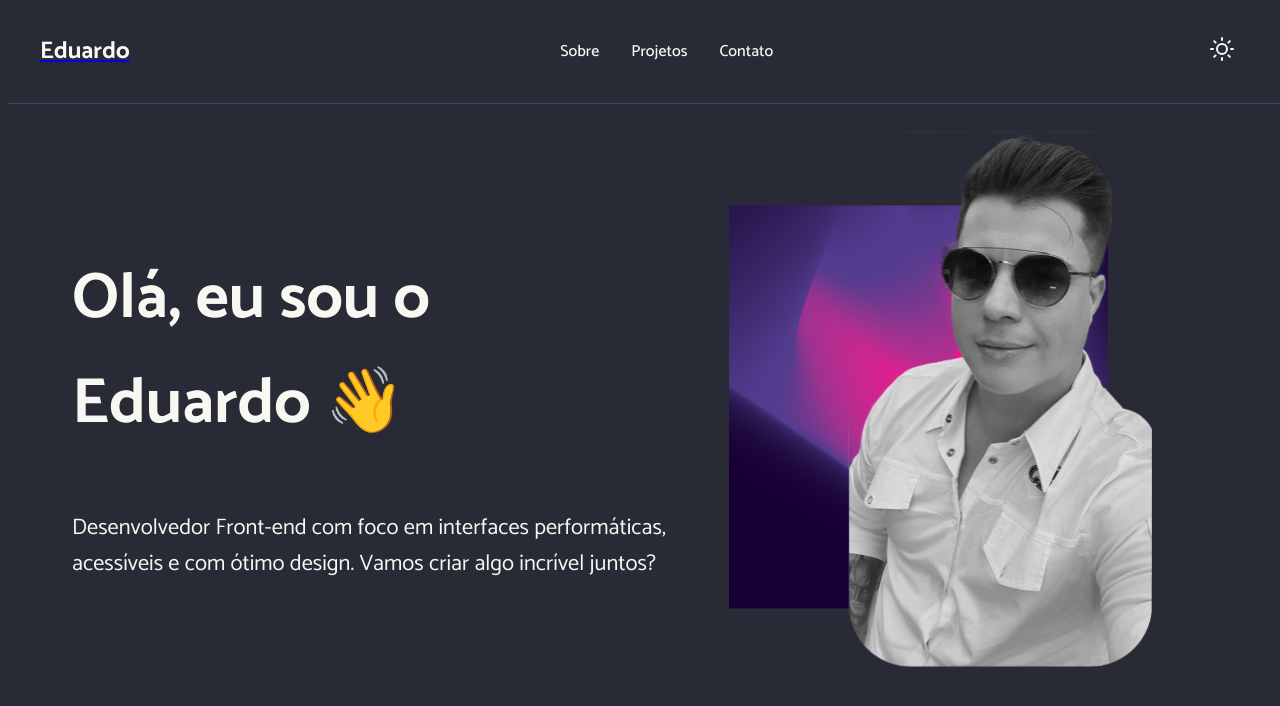
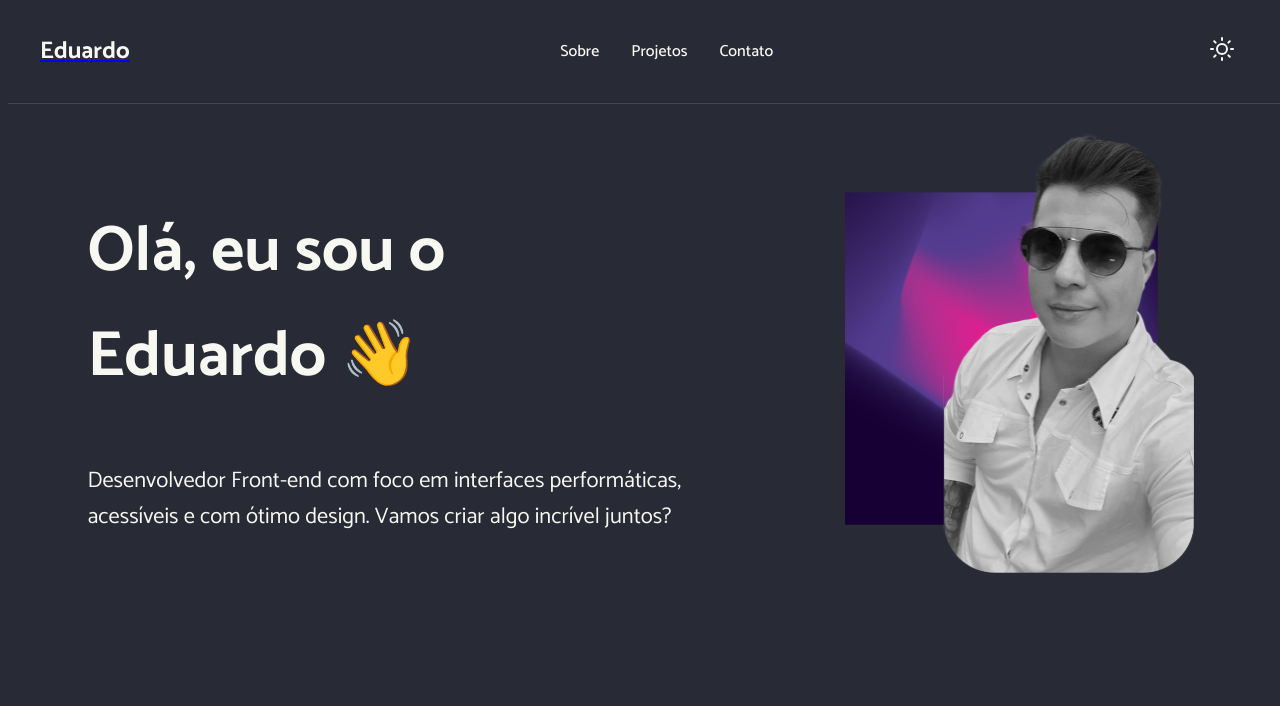
Before and after one commit to eosantos/portifolio-3.0, a Next.js app: page / in a window 1280 px wide. Shown: the top 706 px of the page. Built offline with nearby package versions, Linux system fonts and the light colour scheme.

Commit message:
fix: correção de caminho global.

```diff
--- a/next.config.ts
+++ b/next.config.ts
@@ -1,16 +1,7 @@
-import { NextConfig } from 'next';
-import path from 'path';
-
-const nextConfig: NextConfig = {
+/** @type {import('next').NextConfig} */
+const nextConfig = {
   compiler: {
     styledComponents: true
-  },
-  webpack: (config) => {
-    config.resolve.alias = {
-      ...(config.resolve.alias || {}),
-      '@': path.resolve(__dirname, 'src')
-    };
-    return config;
   }
 };
 
--- a/src/components/perfilImage.tsx
+++ b/src/components/perfilImage.tsx
@@ -2,7 +2,7 @@
 import { media } from '../styles/media';
 
 const ImageWrapper = styled.div`
-  width: 50%;
+  width: 35%;
   aspect-ratio: 1 / 1;
   border-radius: 12px;
 
@@ -13,7 +13,7 @@
   background-color: ${({ theme }) => theme.background};
 
   ${media.lessThan('lg')} {
-    width: 70%;
+    width: 100%;
     aspect-ratio: 1 / 1;
     margin-top: 0;
   }
--- a/src/sections/Home/index.tsx
+++ b/src/sections/Home/index.tsx
@@ -12,7 +12,7 @@
   text-align: center;
 
   ${media.greaterThan('md')} {
-    padding: 6rem 4rem;
+    padding: 6rem 0rem;
   }
 
   ${media.greaterThan('lg')} {
@@ -24,6 +24,11 @@
 
 const Content = styled.div`
   max-width: 600px;
+  align-items: center;
+
+  ${media.greaterThan('lg')} {
+    padding: 0rem 3rem;
+  }
 
   h1 {
     font-size: 2.4rem;
```
Also changed, not shown: tsconfig.json (+24 -14 lines).
